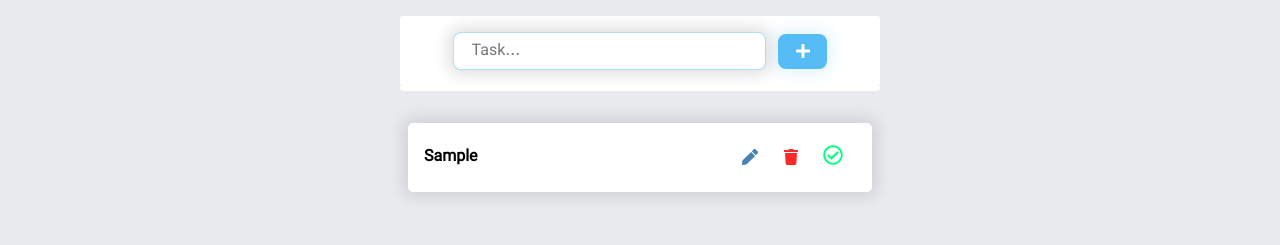
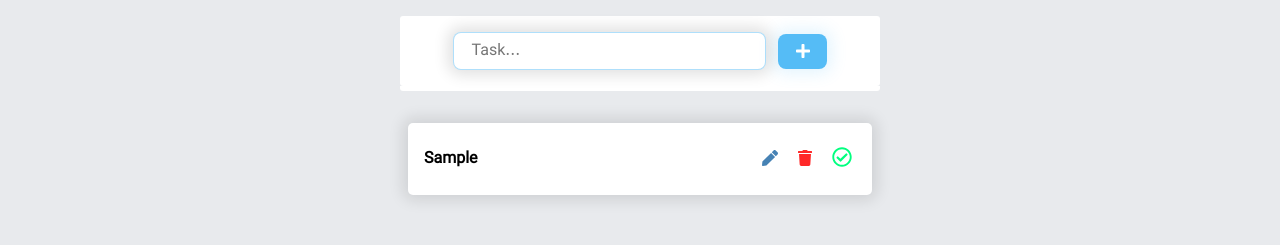
Before and after one commit to Amirmadany/todo-app, a Vue app: page / in a window 1280 px wide. Both pictures are taken after typing "Sample" into the empty fields and a click on the button 802 px from the left and 51 px from the top of the page. Shown: the top 245 px of the page. Built offline with nearby package versions, Linux system fonts and the light colour scheme.

Commit message:
change a bit task style

```diff
--- a/src/components/Task.vue
+++ b/src/components/Task.vue
@@ -61,7 +61,7 @@ export default {
         background: white;
         box-shadow: 0 0 15px 5px rgba(0, 0, 0, 0.11);
         margin: 1rem 0.5rem;
-        padding: 0.25rem 1rem;
+        padding: 1rem;
         display: flex;
         align-items: center;
         justify-content: space-between;
@@ -79,7 +79,8 @@ export default {
         font-size: 1rem;
         background: none;
         cursor: pointer;
-        padding: 0.9rem 0.8rem;
+        padding: 0.25rem 0.25rem 0.25rem 0.75rem;
+        margin-left: 0.25rem;
     }
 
     .task-edit-btn{
@@ -110,6 +111,10 @@ export default {
             text-align: center;
         }
 
+        .task-btn{
+            padding: 0.9rem 0.8rem;
+        }
+
     }
 
 </style>
```
